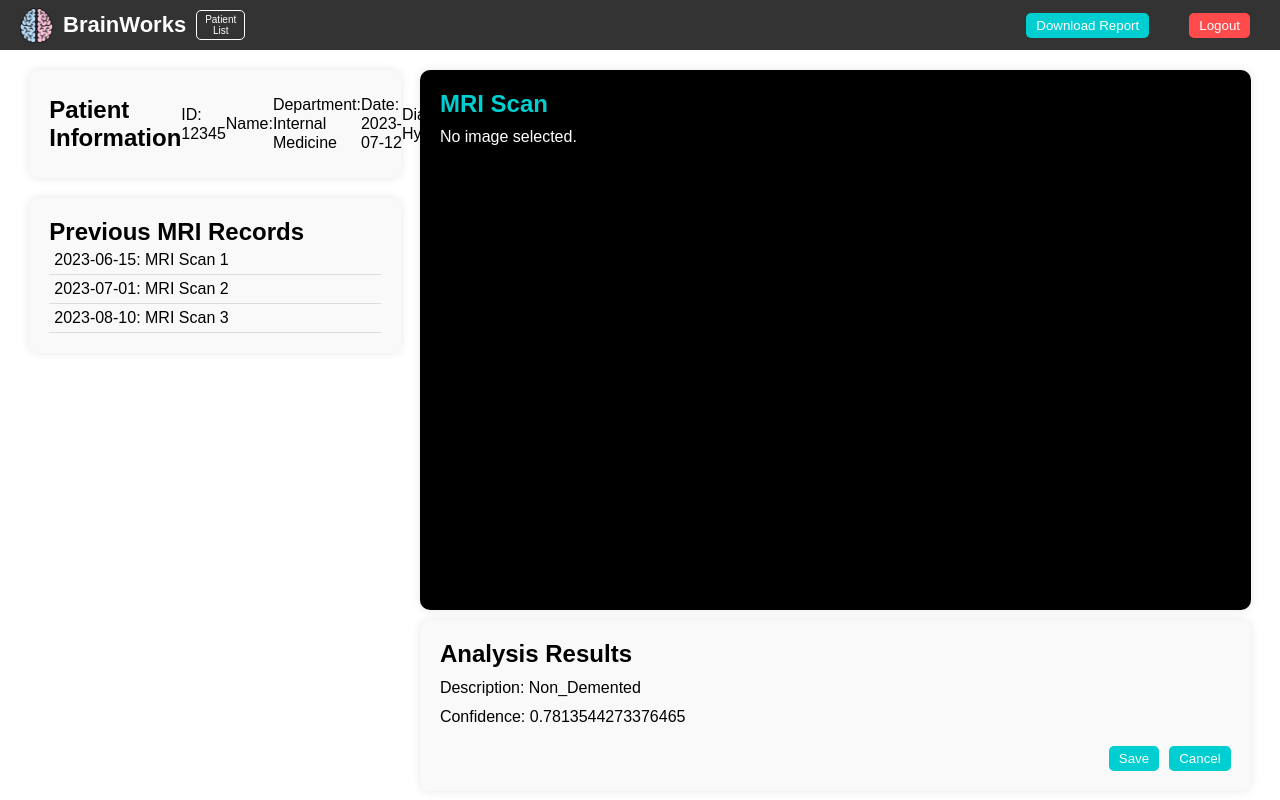
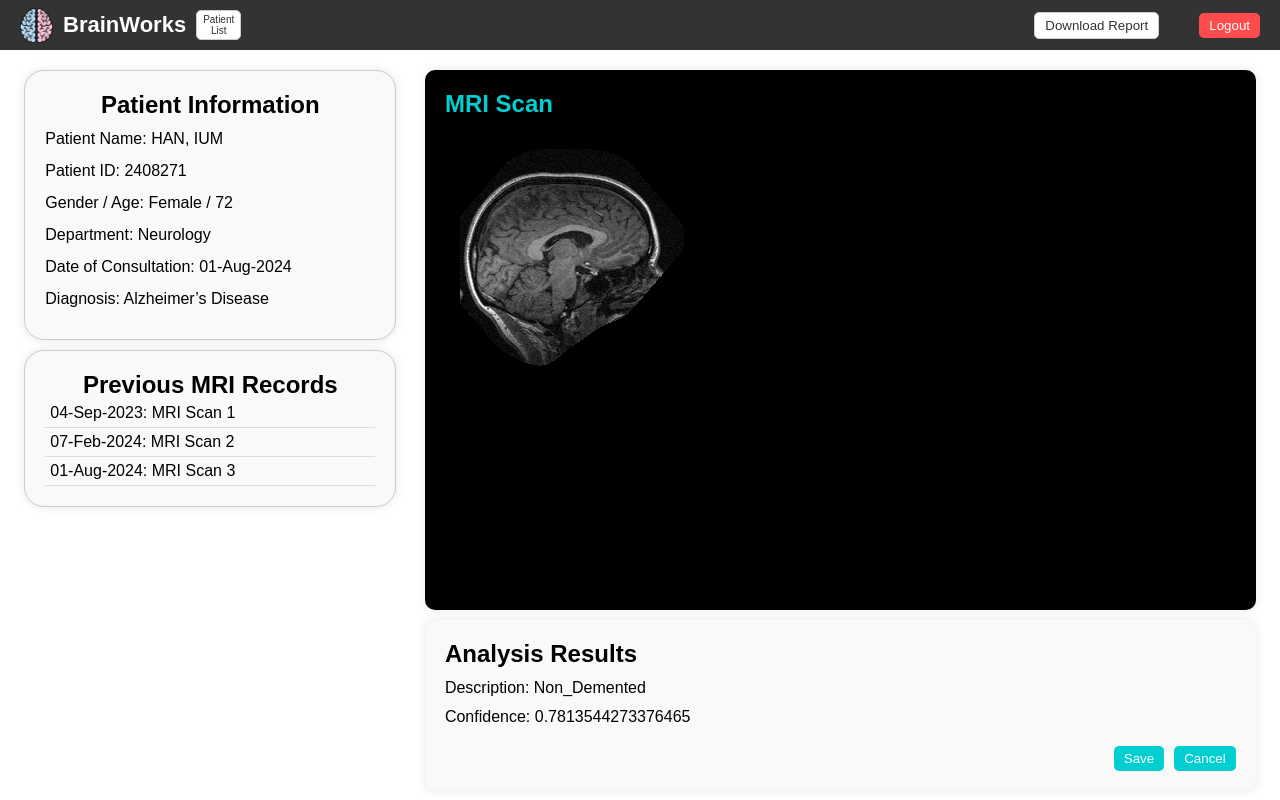
Before and after one commit to zangzoo/web, a React (Create React App) app in the folder frontend/brainworks-frontend/: page /analysis in a window 1280 px wide. Built offline with nearby package versions, Linux system fonts and the light colour scheme.

Commit message:
[Feat] analysis component 재배치

```diff
--- a/frontend/brainworks-frontend/src/components/Analysis.css
+++ b/frontend/brainworks-frontend/src/components/Analysis.css
@@ -1,4 +1,3 @@
-/* Analysis.css */
 body, html {
     margin: 0;
     padding: 0;
@@ -42,30 +41,48 @@ body, html {
 .user-info {
     display: flex;
     align-items: center;
+    gap: 15px;
 }
 
 .user-info span.user-id {
     margin-right: 10px;
-    font-weight: light;
+    font-weight: lighter;
     color: white;
 }
 
-.report-button, .logout-button {
+.report-button, .logout-button, .patient-list-button {
     padding: 5px 10px;
-    background-color: #00CED1;
-    color: white;
-    border: none;
+    background-color: white;
+    color: #333;
+    border: 1px solid #ccc;
     border-radius: 5px;
     cursor: pointer;
-    margin-right: 10px;
+    transition: background-color 0.3s ease;
 }
 
-.report-button:hover, .logout-button:hover {
-    background-color: #FF4500;
+.report-button {
+    margin-right: -20px;
+
+}
+
+.patient-list-button {
+    padding: 3px 6px;
+    font-size: 10px;
+    margin-left: 10px;
+}
+
+.report-button:hover, .logout-button:hover, .patient-list-button:hover {
+    background-color: #f0f0f0;
 }
 
 .logout-button {
     background-color: #ff4b4b;
+    color: white;
+    border: none;
+}
+
+.logout-button:hover {
+    background-color: #FF6347;
 }
 
 .analysis-content {
@@ -74,12 +91,50 @@ body, html {
     padding: 20px;
     background-color: #fff;
     flex-grow: 1;
+    gap: 20px;
 }
 
 .left-panel {
+    width: 30%;
     display: flex;
     flex-direction: column;
-    width: 30%;
+}
+
+.patient-info, .radiology-records {
+    background-color: #f9f9f9;
+    padding: 20px;
+    border-radius: 10px;
+    box-shadow: 0px 0px 10px rgba(0, 0, 0, 0.1);
+    margin-bottom: 10px;
+    text-align: left;
+    border-radius: 20px;
+    border: 1px solid #ccc;
+}
+
+.patient-info h2, .radiology-records h2 {
+    margin-top: 0;
+    text-align: center;
+}
+
+.patient-info p, .radiology-records p {
+    line-height: 1.5;
+    margin: 8px 0;
+}
+
+.radiology-records ul {
+    list-style-type: none;
+    padding: 0;
+    margin: 0;
+}
+
+.radiology-records li {
+    cursor: pointer;
+    padding: 5px;
+    border-bottom: 1px solid #ddd;
+}
+
+.radiology-records li:hover {
+    background-color: #eee;
 }
 
 .right-panel {
@@ -87,18 +142,6 @@ body, html {
     flex-direction: column;
     width: 67%;
     justify-content: space-between;
-}
-
-.patient-info, .image-display, .analysis-results, .mri-records {
-    background-color: #f9f9f9;
-    padding: 20px;
-    border-radius: 10px;
-    box-shadow: 0px 0px 10px rgba(0, 0, 0, 0.1);
-    margin-bottom: 10px;
-}
-
-.patient-info h2, .image-display h2, .analysis-results h2, .mri-records h2 {
-    margin-top: 0;
 }
 
 .image-display {
@@ -123,51 +166,6 @@ body, html {
     box-shadow: 0px 0px 10px rgba(0, 0, 0, 0.5);
 }
 
-.patient-list-button {
-    padding: 3px 8px;
-    background-color: transparent;
-    color: white;
-    width: 1000%;
-    border: 1px solid white;
-    border-radius: 5px;
-    cursor: pointer;
-    margin-left: 10px;
-    font-size: 10px;
-}
-
-.patient-list-button:hover {
-    background-color: white;
-    color: #333;
-}
-
-.patient-info p {
-    line-height: 1.2;
-    margin-bottom: 5px;
-}
-
-.patient-info h2 {
-    margin-bottom: 15px;
-}
-
-.mri-records ul {
-    list-style-type: none;
-    padding: 0;
-}
-
-.mri-records li {
-    cursor: pointer;
-    padding: 5px;
-    border-bottom: 1px solid #ddd;
-}
-
-.mri-records li:hover {
-    background-color: #eee;
-}
-
-.image-display h2 {
-    margin-bottom: 10px;
-}
-
 .analysis-results {
     display: flex;
     flex-direction: column;
@@ -186,19 +184,6 @@ body, html {
 .analysis-results p {
     margin-top: 10px;
     line-height: 1.2;
-}
-
-.save-button {
-    padding: 5px 10px;
-    background-color: #00CED1;
-    color: white;
-    border: none;
-    border-radius: 5px;
-    cursor: pointer;
-}
-
-.save-button:hover {
-    background-color: #FF4500;
 }
 
 .action-buttons {
@@ -231,7 +216,7 @@ body, html {
     margin-left: 10px;
 }
 
-.save-button:hover:hover {
+.save-button:hover {
     background-color: #FF4500;
     color: white;
 }
--- a/frontend/brainworks-frontend/src/components/Analysis.js
+++ b/frontend/brainworks-frontend/src/components/Analysis.js
@@ -10,21 +10,21 @@ function Analysis() {
     const [mriRecords, setMriRecords] = useState([
         {
             id: 1,
-            date: '2023-06-15',
+            date: '04-Sep-2023',
             description: 'MRI Scan 1',
             image: '/mri_scan1.gif',
             analysis: { description: 'Non_Demented', confidence: 0.7813544273376465 }
         },
         {
             id: 2,
-            date: '2023-07-01',
+            date: '07-Feb-2024',
             description: 'MRI Scan 2',
             image: '/mri_scan2.gif',
             analysis: { description: 'Mild_Demented', confidence: 0.6423453487357645 }
         },
         {
             id: 3,
-            date: '2023-08-10',
+            date: '01-Aug-2024',
             description: 'MRI Scan 3',
             image: '/mri_scan3.gif',
             analysis: { description: 'Moderate_Demented', confidence: 0.8712434532837645 }
@@ -32,10 +32,12 @@ function Analysis() {
     ]);
 
     const [selectedAnalysis, setSelectedAnalysis] = useState(mriRecords[0].analysis);
+    const [selectedImage, setSelectedImage] = useState(mriRecords[0].image); // 선택된 이미지를 추적
+    const [selectedDate, setSelectedDate] = useState(mriRecords[0].date); // 선택된 날짜를 추적
 
     const location = useLocation();
     const navigate = useNavigate();
-    const { selectedPatient, previewUrl, userId } = location.state || {};
+    const { selectedPatient, userId } = location.state || {};
 
     const handleLogout = () => {
         setShowModal(true);
@@ -52,27 +54,28 @@ function Analysis() {
 
     const handleRecordClick = (record) => {
         setSelectedAnalysis(record.analysis);
-        navigate('/analysis', {
-            state: {
-                selectedPatient,
-                previewUrl: record.image,
-                userId,
-                analysis: record.analysis
-            }
-        });
+        setSelectedImage(record.image);
+        setSelectedDate(record.date); // 선택된 날짜 업데이트
     };
 
     const handleSave = () => {
-        if (!previewUrl) {
+        if (!selectedImage) {
             alert('No MRI scan selected to save.');
             return;
         }
 
+        // 날짜를 "DD-MMM-YYYY" 형식으로 변환
+        const currentDate = new Date().toLocaleDateString('en-GB', {
+            day: '2-digit',
+            month: 'short',
+            year: 'numeric'
+        }).replace(/ /g, '-'); // 공백을 '-'로 교체하여 "DD-MMM-YYYY" 형식으로 변환
+
         const newRecord = {
             id: mriRecords.length + 1,
-            date: new Date().toISOString().slice(0, 10),
-            description: `MRI Scan ${mriRecords.length + 1}`,
-            image: previewUrl,
+            date: currentDate, // 변환된 날짜 반영
+            description: `MRI Scan ${mriRecords.length + 1}`, // 제목에 Scan 번호를 반영
+            image: selectedImage,
             analysis: {
                 description: 'Demented',
                 confidence: 0.9813544273376465
@@ -90,26 +93,25 @@ function Analysis() {
         const doc = new jsPDF();
 
         // PDF에 사용할 폰트를 설정합니다.
-        doc.setFont("MaruBuri-Light"); // 미리 로드된 폰트 사용
-        doc.setFontSize(12); // 폰트 크기 설정
-        doc.setTextColor(0, 0, 0); // 텍스트 색상을 검정색으로 설정
+        doc.setFont("MaruBuri-Light");
+        doc.setFontSize(12);
+        doc.setTextColor(0, 0, 0);
 
         // PDF 내용 작성
         doc.text("BrainWorks Analysis Report", 20, 20);
         doc.text(`Patient Name: ${selectedPatient}`, 20, 30);
         doc.text(`Date: ${new Date().toLocaleDateString()}`, 20, 40);
-        doc.text(`MRI Scan Description: ${mriRecords[mriRecords.length - 1].description}`, 20, 50);
-        doc.text(`Analysis: ${mriRecords[mriRecords.length - 1].analysis.description}`, 20, 60);
-        doc.text(`Confidence: ${mriRecords[mriRecords.length - 1].analysis.confidence}`, 20, 70);
+        doc.text(`MRI Scan Description: ${selectedDate}`, 20, 50);
+        doc.text(`Analysis: ${selectedAnalysis.description}`, 20, 60);
+        doc.text(`Confidence: ${selectedAnalysis.confidence}`, 20, 70);
 
         // 이미지 추가
-        if (previewUrl) {
+        if (selectedImage) {
             const img = new Image();
-            img.src = previewUrl;
+            img.src = selectedImage;
             doc.addImage(img, 'JPEG', 20, 80, 160, 90);
         }
 
-        // 파일 이름 생성 및 PDF 저장
         const currentDate = new Date().toISOString().slice(0, 10);
         const fileName = `${selectedPatient}_${currentDate}.pdf`;
 
@@ -141,14 +143,15 @@ function Analysis() {
                 <section className="left-panel">
                     <section className="patient-info">
                         <h2>Patient Information</h2>
-                        <p>ID: 12345</p>
-                        <p>Name: {selectedPatient}</p>
-                        <p>Department: Internal Medicine</p>
-                        <p>Date: 2023-07-12</p>
-                        <p>Diagnosis: Hypertension</p>
+                        <p>Patient Name: HAN, IUM</p>
+                        <p>Patient ID: 2408271</p>
+                        <p>Gender / Age: Female / 72</p>
+                        <p>Department: Neurology</p>
+                        <p>Date of Consultation: 01-Aug-2024</p>
+                        <p>Diagnosis: Alzheimer’s Disease</p>
                     </section>
 
-                    <section className="mri-records">
+                    <section className="radiology-records">
                         <h2>Previous MRI Records</h2>
                         <ul>
                             {mriRecords.map(record => (
@@ -163,8 +166,8 @@ function Analysis() {
                 <section className="right-panel">
                     <section className="image-display">
                         <h2>MRI Scan</h2>
-                        {previewUrl ? (
-                            <img src={previewUrl} alt="MRI Scan" />
+                        {selectedImage ? (
+                            <img src={selectedImage} alt="MRI Scan" />
                         ) : (
                             <p>No image selected.</p>
                         )}
--- a/frontend/brainworks-frontend/src/components/Home.css
+++ b/frontend/brainworks-frontend/src/components/Home.css
@@ -40,6 +40,8 @@ html, body {
     display: flex;
     align-items: center;
 }
+
+
 
 .logo {
     width: 30px;
--- a/frontend/brainworks-frontend/src/components/PatientDetails.js
+++ b/frontend/brainworks-frontend/src/components/PatientDetails.js
@@ -1,94 +1,94 @@
-import React from 'react';
-import { useNavigate, useLocation } from 'react-router-dom';
-import './PatientDetails.css';  // 필요한 스타일을 적용합니다.
-
-function PatientDetails() {
-    const location = useLocation();
-    const patient = location.state?.patient || {
-        name: 'Unknown',
-        image: '/default-image.png',
-        lastVisit: 'N/A',
-        diagnosis: 'N/A',
-    };
-    const navigate = useNavigate();
-
-    const handleDiagnoseClick = () => {
-        navigate('/main');
-    };
-
-    return (
-        <div className="patient-details-container">
-            <header className="analysis-header">
-                <div className="logo">
-                    <img src="/brainlogo.png" alt="BrainWorks Logo" />
-                    <h1>BrainWorks</h1>
-                </div>
-                <div className="user-info">
-                    <span className="user-id">Dr.David</span>
-                    <button className="logout-button" onClick={() => navigate('/home')}>Logout</button>
-                </div>
-            </header>
-            <div className="patient-details-content">
-                <h1 className="patient-details-header">{patient.name}'s Medical Record</h1>
-                <div className="patient-info">
-                    <img src={patient.image} alt={patient.name} />
-                    <div>
-                        <h2>{patient.name}</h2>
-                        <p>Date of Birth: 2024.08.06 (Age 45)</p>
-                        <p>Last Visit: {patient.lastVisit}</p>
-                        <p className="risk-group">Risk Group: {patient.diagnosis}</p>
-                    </div>
-                </div>
-                <div className="diagnose-button-container">
-                    <button className="diagnose-button" onClick={handleDiagnoseClick}>
-                        Start AI Diagnosis
-                    </button>
-                </div>
-                <div className="ai-report-container">
-                    <h3>AI Report:</h3>
-                    <p>Diagnosis: <span>Pending...</span></p>
-                    <p>Probability: <span>Pending...</span></p>
-                </div>
-            </div>
-        </div>
-    );
-
-    return (
-        <div className="patient-details-container">
-            <header className="analysis-header">
-                <div className="logo">
-                    <img src="/brainlogo.png" alt="BrainWorks Logo" />
-                    <h1>BrainWorks</h1>
-                </div>
-                <div className="user-info">
-                    <span className="user-id">Dr.David</span>
-                    <button className="logout-button" onClick={() => navigate('/home')}>Logout</button>
-                </div>
-            </header>
-            <div className="patient-details-content">
-                <h1 className="patient-details-header">{patient.name}'s Medical Record</h1>
-                <div className="patient-info">
-                    <img src={patient.image} alt={patient.name} />
-                    <div>
-                        <h2>{patient.name}</h2>
-                        <p>Date of Birth: 2024.08.06 (Age 45)</p>
-                        <p>Last Visit: {patient.lastVisit}</p>
-                        <p className="risk-group">Risk Group: {patient.diagnosis}</p>
-                    </div>
-                </div>
-                <div className="diagnose-button-container">
-                    <button className="diagnose-button" onClick={handleDiagnoseClick}>
-                        Start AI Diagnosis
-                    </button>
-                </div>
-                <div className="ai-report-container">
-                    <h3>AI Report:</h3>
-                    <p>Diagnosis: <span>Pending...</span></p>
-                    <p>Probability: <span>Pending...</span></p>
-                </div>
-            </div>
-        </div>
-    );
-}
-
-export default PatientDetails;
+//import React from 'react';
+//import { useNavigate, useLocation } from 'react-router-dom';
+//import './PatientDetails.css';  // 필요한 스타일을 적용합니다.
+//
+//function PatientDetails() {
+//    const location = useLocation();
+//    const patient = location.state?.patient || {
+//        name: 'Unknown',
+//        image: '/default-image.png',
+//        lastVisit: 'N/A',
+//        diagnosis: 'N/A',
+//    };
+//    const navigate = useNavigate();
+//
+//    const handleDiagnoseClick = () => {
+//        navigate('/main');
+//    };
+//
+//    return (
+//        <div className="patient-details-container">
+//            <header className="analysis-header">
+//                <div className="logo">
+//                    <img src="/brainlogo.png" alt="BrainWorks Logo" />
+//                    <h1>BrainWorks</h1>
+//                </div>
+//                <div className="user-info">
+//                    <span className="user-id">Dr.David</span>
+//                    <button className="logout-button" onClick={() => navigate('/home')}>Logout</button>
+//                </div>
+//            </header>
+//            <div className="patient-details-content">
+//                <h1 className="patient-details-header">{patient.name}'s Medical Record</h1>
+//                <div className="patient-info">
+//                    <img src={patient.image} alt={patient.name} />
+//                    <div>
+//                        <h2>{patient.name}</h2>
+//                        <p>Date of Birth: 2024.08.06 (Age 45)</p>
+//                        <p>Last Visit: {patient.lastVisit}</p>
+//                        <p className="risk-group">Risk Group: {patient.diagnosis}</p>
+//                    </div>
+//                </div>
+//                <div className="diagnose-button-container">
+//                    <button className="diagnose-button" onClick={handleDiagnoseClick}>
+//                        Start AI Diagnosis
+//                    </button>
+//                </div>
+//                <div className="ai-report-container">
+//                    <h3>AI Report:</h3>
+//                    <p>Diagnosis: <span>Pending...</span></p>
+//                    <p>Probability: <span>Pending...</span></p>
+//                </div>
+//            </div>
+//        </div>
+//    );
+//
+//    return (
+//        <div className="patient-details-container">
+//            <header className="analysis-header">
+//                <div className="logo">
+//                    <img src="/brainlogo.png" alt="BrainWorks Logo" />
+//                    <h1>BrainWorks</h1>
+//                </div>
+//                <div className="user-info">
+//                    <span className="user-id">Dr.David</span>
+//                    <button className="logout-button" onClick={() => navigate('/home')}>Logout</button>
+//                </div>
+//            </header>
+//            <div className="patient-details-content">
+//                <h1 className="patient-details-header">{patient.name}'s Medical Record</h1>
+//                <div className="patient-info">
+//                    <img src={patient.image} alt={patient.name} />
+//                    <div>
+//                        <h2>{patient.name}</h2>
+//                        <p>Date of Birth: 2024.08.06 (Age 45)</p>
+//                        <p>Last Visit: {patient.lastVisit}</p>
+//                        <p className="risk-group">Risk Group: {patient.diagnosis}</p>
+//                    </div>
+//                </div>
+//                <div className="diagnose-button-container">
+//                    <button className="diagnose-button" onClick={handleDiagnoseClick}>
+//                        Start AI Diagnosis
+//                    </button>
+//                </div>
+//                <div className="ai-report-container">
+//                    <h3>AI Report:</h3>
+//                    <p>Diagnosis: <span>Pending...</span></p>
+//                    <p>Probability: <span>Pending...</span></p>
+//                </div>
+//            </div>
+//        </div>
+//    );
+//}
+//
+//export default PatientDetails;
```
